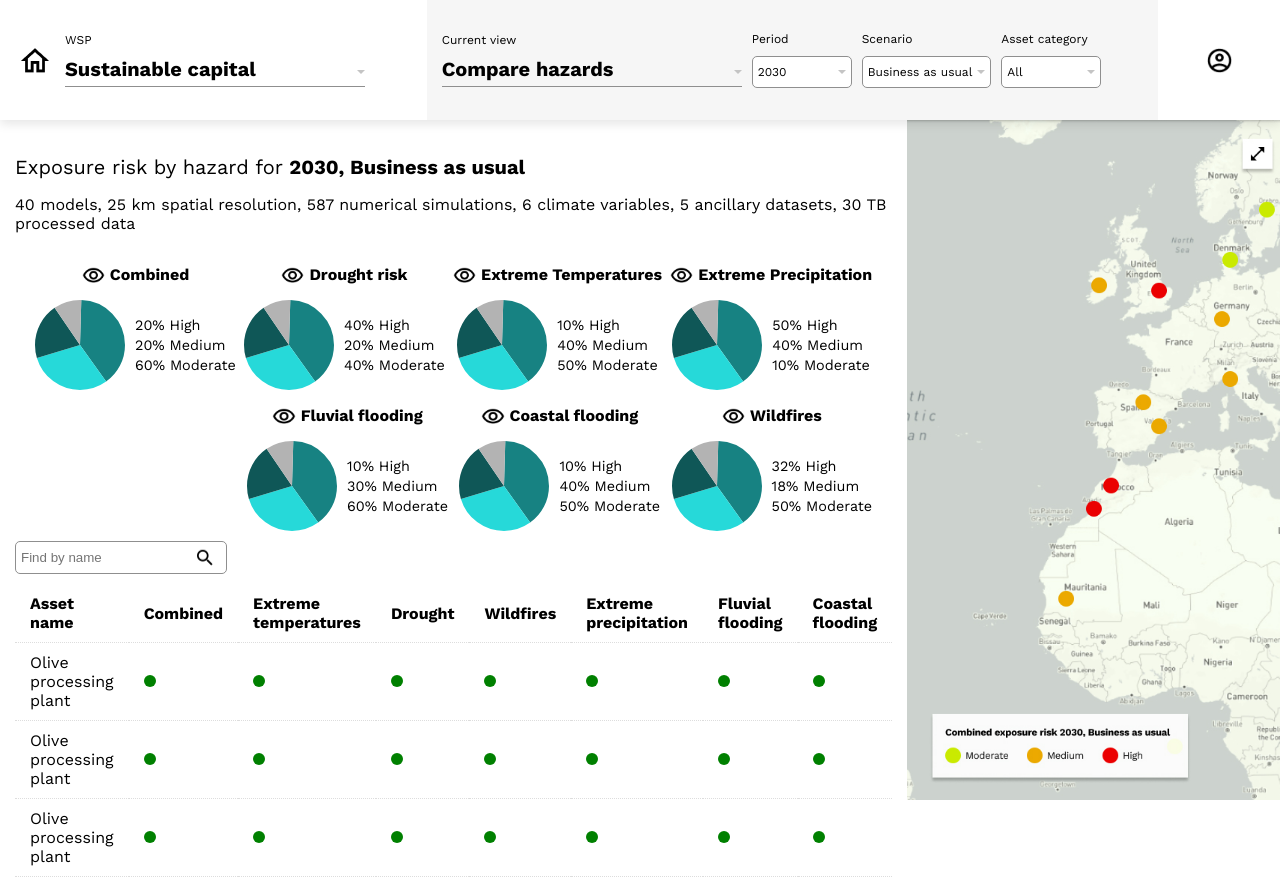
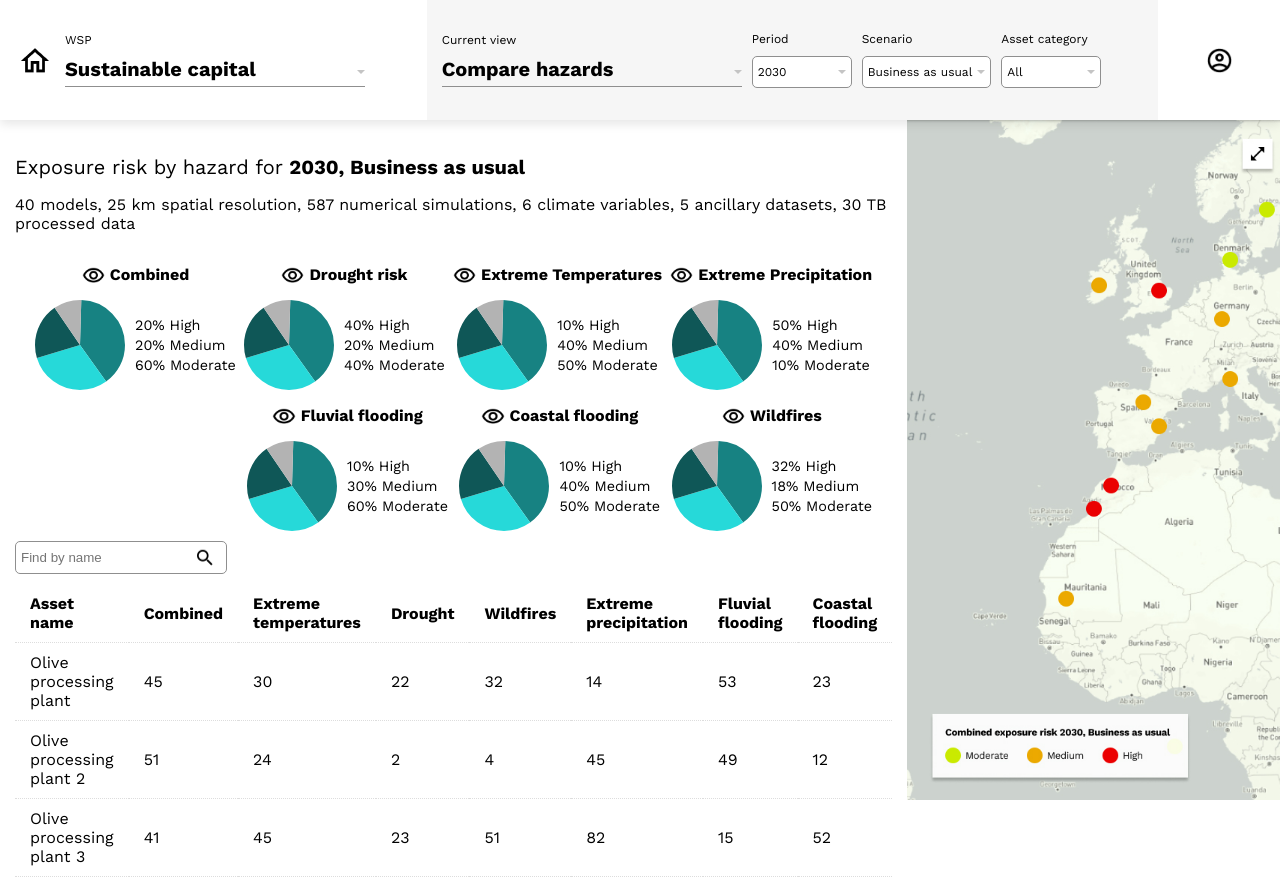
Before and after one commit to mrtnclmb/future-climate-test, a React (Create React App) app: page / in a window 1280 px wide. Built offline with nearby package versions, Linux system fonts and the light colour scheme.

Commit message:
Implemented table sorting function.

```diff
--- a/src/App.css
+++ b/src/App.css
@@ -327,6 +327,7 @@ circle {
 #assets-table th {
   border-bottom: 1px dotted #DDD;
   padding: 10px 15px;
+  cursor: pointer;
 }
 
 #assets-table td {
--- a/src/components/Table.js
+++ b/src/components/Table.js
@@ -5,6 +5,22 @@ import TableBody from './TableBody';
 
 function Table(props) {
   const [tableData, setTableData] = useState(props.data);
+
+  const handleSorting = (sortField, sortOrder) => {
+    if (sortField) {
+      const sorted = [...tableData].sort((a, b) => {
+        if (a[sortField] === null) return 1;
+        if (b[sortField] === null) return -1;
+        if (a[sortField] === null && b[sortField] === null) return 0;
+        return (
+          a[sortField].toString().localeCompare(b[sortField].toString(), "en", {
+            numeric: true,
+          }) * (sortOrder === "asc" ? 1 : -1)
+        );
+      });
+      setTableData(sorted);
+    }
+  };
 
   const columns = [
    { label: "Asset name", accessor: "asset_name" },
@@ -34,7 +50,7 @@ function Table(props) {
         <Searchbox />
       </div>
       <table id="assets-table">
-        <TableHead columns={columns} />
+        <TableHead columns={columns} handleSorting={handleSorting} />
         <TableBody columns={columns} tableData={tableData || dataPlaceholder} />
       </table>
     </div>
--- a/src/components/TableBody.js
+++ b/src/components/TableBody.js
@@ -14,6 +14,7 @@ function TableBody({ tableData, columns }) {
         return (
           <tr key={data.id}>
             {columns.map(({ accessor }, index) => {
+              {/*
                 return (
                   <td key={accessor}>
                     { index === 0 ? (data[accessor] || "——")
@@ -21,6 +22,8 @@ function TableBody({ tableData, columns }) {
                     }
                   </td>
                 )
+              */}
+              return <td key={accessor}>{data[accessor] || "——"}</td>
             })}
           </tr>
         );
--- a/src/components/TableHead.js
+++ b/src/components/TableHead.js
@@ -1,11 +1,25 @@
-import React from 'react';
+import React, { useState } from 'react';
 
-function TableHead({ columns }) {
+function TableHead({ columns, handleSorting }) {
+  const [sortField, setSortField] = useState("");
+  const [order, setOrder] = useState("asc");
+
+  const handleSortingChange = (accessor) => {
+    const sortOrder = accessor === sortField && order === "asc" ? "desc" : "asc";
+    setSortField(accessor);
+    setOrder(sortOrder);
+    handleSorting(accessor, sortOrder);
+  };
+
   return (
     <thead>
       <tr>
         {columns.map(({ label, accessor }) => {
-          return <th key={accessor}>{label}</th>;
+          return (
+            <th key={accessor} onClick={() => handleSortingChange(accessor)}>
+              {label}
+            </th>
+          );
         })}
       </tr>
     </thead>
--- a/src/tableData.json
+++ b/src/tableData.json
@@ -1,32 +1,32 @@
 [
   {
     "asset_name": "Olive processing plant",
-    "combined": 45.2,
-    "extreme_temperatures": 45.2,
-    "drought": 45.2,
-    "wildfires": 45.2,
-    "extreme_precipitation": 45.2,
-    "fluvial_flooding": 45.2,
-    "coastal_flooding": 45.2
+    "combined": 45,
+    "extreme_temperatures": 30,
+    "drought": 22,
+    "wildfires": 32,
+    "extreme_precipitation": 14,
+    "fluvial_flooding": 53,
+    "coastal_flooding": 23
   },
   {
-    "asset_name": "Olive processing plant",
-    "combined": 45.2,
-    "extreme_temperatures": 45.2,
-    "drought": 45.2,
-    "wildfires": 45.2,
-    "extreme_precipitation": 45.2,
-    "fluvial_flooding": 45.2,
-    "coastal_flooding": 45.2
+    "asset_name": "Olive processing plant 2",
+    "combined": 51,
+    "extreme_temperatures": 24,
+    "drought": 2,
+    "wildfires": 4,
+    "extreme_precipitation": 45,
+    "fluvial_flooding": 49,
+    "coastal_flooding": 12
   },
   {
-    "asset_name": "Olive processing plant",
-    "combined": 45.2,
-    "extreme_temperatures": 45.2,
-    "drought": 45.2,
-    "wildfires": 45.2,
-    "extreme_precipitation": 45.2,
-    "fluvial_flooding": 45.2,
-    "coastal_flooding": 45.2
+    "asset_name": "Olive processing plant 3",
+    "combined": 41,
+    "extreme_temperatures": 45,
+    "drought": 23,
+    "wildfires": 51,
+    "extreme_precipitation": 82,
+    "fluvial_flooding": 15,
+    "coastal_flooding": 52
   }
 ]
```
Lines whose indentation alone changed are shown as unchanged.
